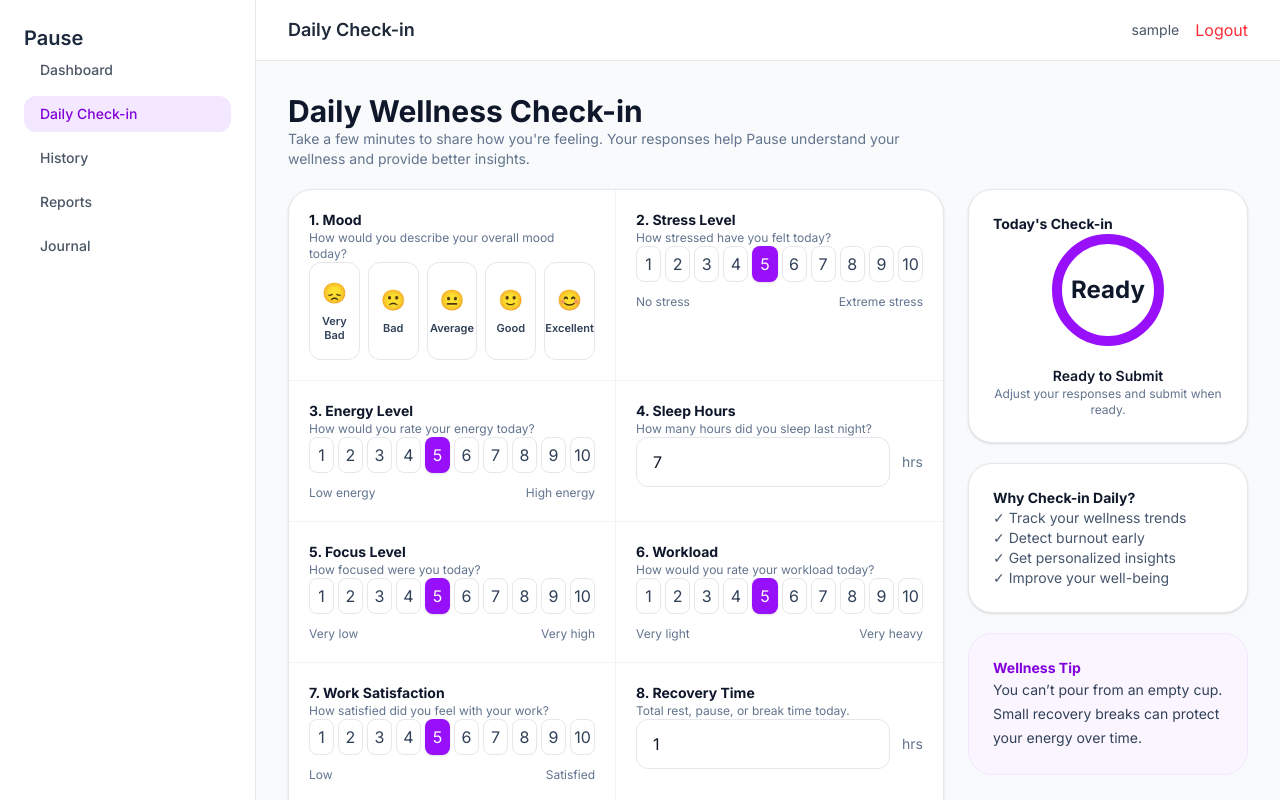
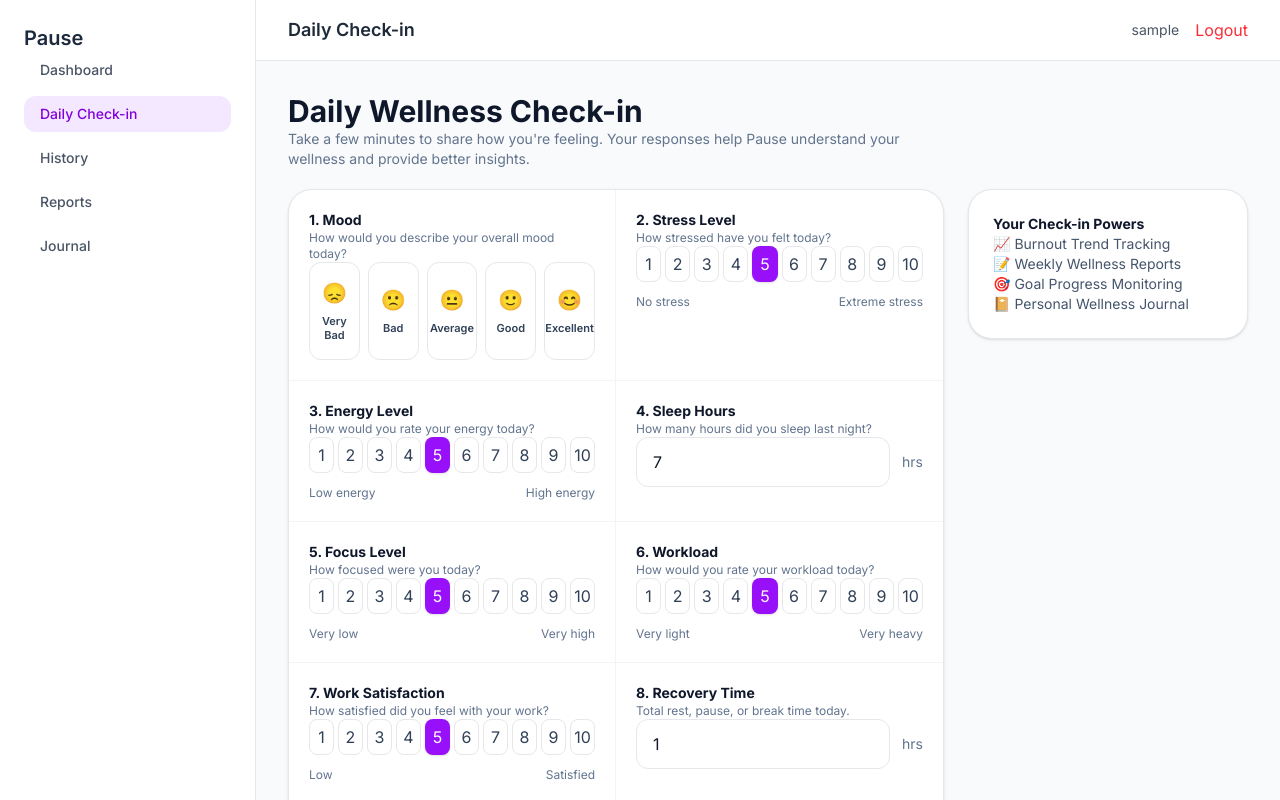
Before and after one commit to uttamshr10/Pause, a React (Vite) app in the folder frontend/: page /check-in in a window 1280 px wide. Shown: the top 800 px of the page. Built offline with nearby package versions, Linux system fonts and the light colour scheme; no server answers; sample sign-in values are in the browser's storage.

Commit message:
Check in page cleanup

```diff
--- a/frontend/src/pages/checkin/DailyCheckInPage.tsx
+++ b/frontend/src/pages/checkin/DailyCheckInPage.tsx
@@ -320,47 +320,16 @@ const DailyCheckInPage = () => {
 
             <aside className="space-y-5">
              <div className="bg-white rounded-3xl border border-gray-200 p-6 shadow-sm">
-                <h3 className="text-sm font-bold text-slate-900 mb-5">
-                  Today's Check-in
-                </h3>
-
-                <div className="flex justify-center mb-5">
-                  <div className="h-28 w-28 rounded-full border-[10px] border-purple-600 flex items-center justify-center">
-                    <span className="text-2xl font-bold text-slate-900">
-                      Ready
-                    </span>
-                  </div>
-                </div>
-
-                <p className="text-center text-sm font-semibold text-slate-900">
-                Ready to Submit
-                </p>
-                <p className="text-center text-xs text-slate-500 mt-1">
-                  Adjust your responses and submit when ready.
-                </p>
-              </div>
-
-              <div className="bg-white rounded-3xl border border-gray-200 p-6 shadow-sm">
             <h3 className="text-sm font-bold text-slate-900 mb-4">
-                  Why Check-in Daily?
+              Your Check-in Powers
             </h3>
 
             <div className="space-y-4 text-sm text-slate-600">
-                  <p>✓ Track your wellness trends</p>
-                  <p>✓ Detect burnout early</p>
-                  <p>✓ Get personalized insights</p>
-                  <p>✓ Improve your well-being</p>
+              <p>📈 Burnout Trend Tracking</p>
+              <p>📝 Weekly Wellness Reports</p>
+              <p>🎯 Goal Progress Monitoring</p>
+              <p>📔 Personal Wellness Journal</p>
             </div>
-              </div>
-
-              <div className="rounded-3xl border border-purple-100 bg-purple-50 p-6">
-                <p className="text-sm font-bold text-purple-700 mb-3">
-                  Wellness Tip
-                </p>
-                <p className="text-sm text-slate-700 leading-6">
-                  You can’t pour from an empty cup. Small recovery breaks can
-                  protect your energy over time.
-                </p>
           </div>
             </aside>
           </div>
```
Lines whose indentation alone changed are shown as unchanged.
